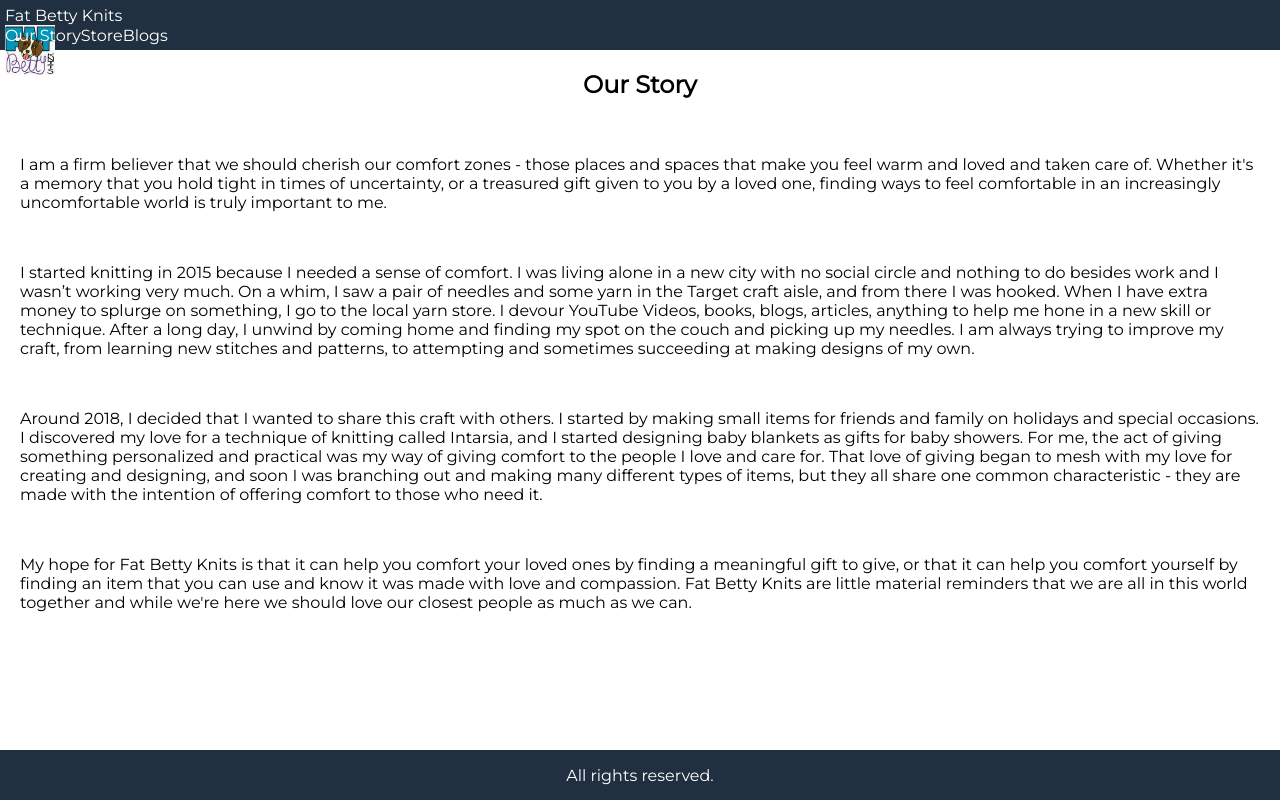
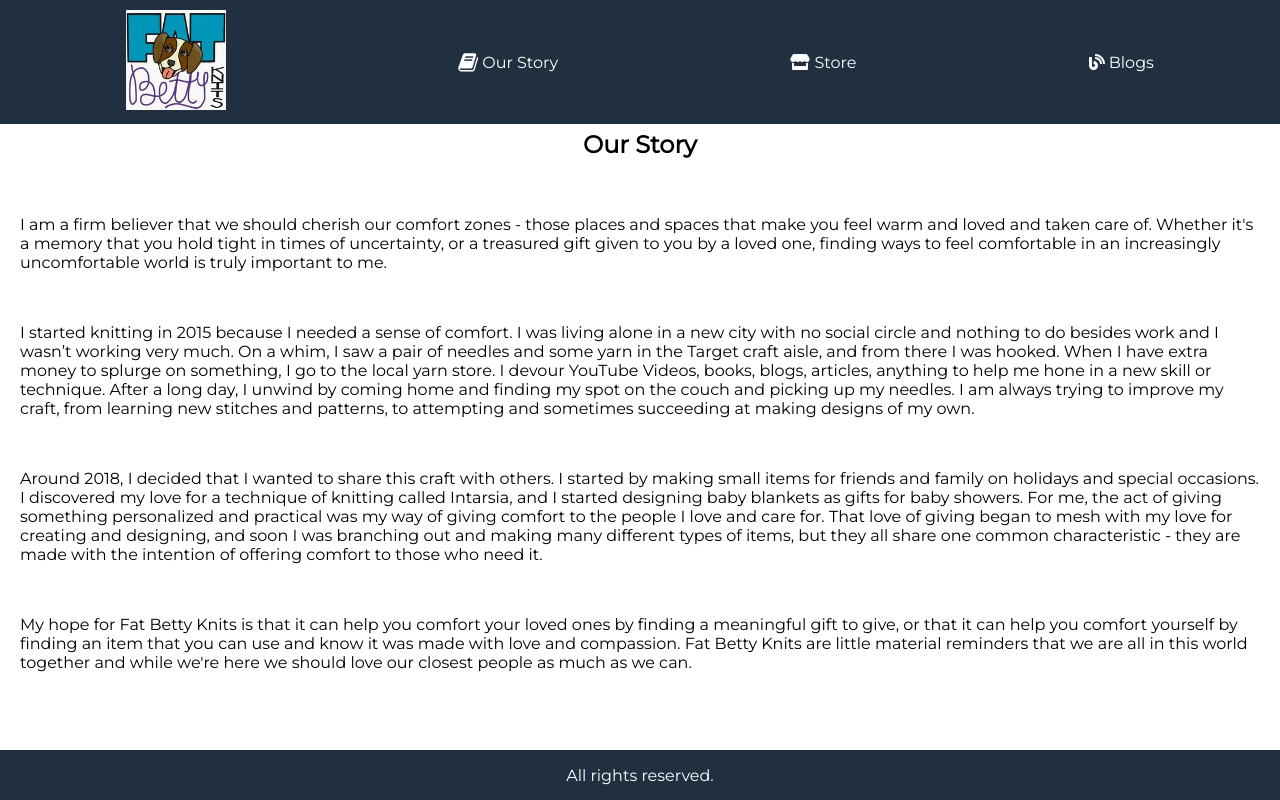
Before and after one commit to nico-nikolai/fbk-new-version, a React (Create React App) app: page /our-story in a window 1280 px wide. Built offline with nearby package versions, Linux system fonts and the light colour scheme.

Commit message:
Added Font Awesome and fixed links

```diff
--- a/src/components/Header.js
+++ b/src/components/Header.js
@@ -1,27 +1,38 @@
 import React, { Component } from "react";
 import { Link } from "react-router-dom";
-
-const headerStyle = {
-
-}
+import { Jumbotron } from "reactstrap";
+import { FontAwesomeIcon } from "@fortawesome/react-fontawesome";
+import { faStore, faBlog } from "@fortawesome/free-solid-svg-icons";
 
 export default class Header extends Component {
   render() {
     return (
-      <div style={{headerStyle}}>
-        <Link to="/home" onMouseOver="this.style.cursor='pointer'">
-          Fat Betty Knits
-          <div className="logo">
-        <img style={{height: "5rem", width: "5rem"}} src="/images/fbk-logo1.jpg" alt="Fat Betty Knits Logo"/>
-        </div>
+      <div className="header-content">
+        <Jumbotron fluid>
+          <Link to="/home" onMouseOver="this.style.cursor='pointer'">
+            <div className="logo">
+              <img
+                style={{ height: "10rem", width: "10rem" }}
+                src="/images/fbk-logo1.jpg"
+                alt="Fat Betty Knits Logo"
+              />
+            </div>
+          </Link>
+        </Jumbotron>
+        <Link to="/our-story">
+          <i className="fa fa-book fa-lg" /> Our Story
         </Link>
-
-        <Link to="/our-story">Our Story</Link>
-        <Link to="/store">Store</Link>
+        <Link to="/store">
+          <FontAwesomeIcon icon={faStore} />
+          <i className="fa fa-store fa-lg" /> Store
+        </Link>
+        <Link to="/blogs">
+          <FontAwesomeIcon icon={faBlog} />
+          <i className="fa fa-blog fa-lg" /> Blogs
+        </Link>
         <Link to="/admin" hidden>
           Admin
         </Link>
-        <Link to="/blogs">Blogs</Link>
       </div>
     );
   }
--- a/src/index.css
+++ b/src/index.css
@@ -33,15 +33,17 @@
   color: #ff8000;
 }
 
-header {
+.header-content {
   grid-area: header;
   align-items: center;
   background-color: #203040;
   color: white;
   display: flex;
-  justify-content: space-between;
-  padding: .5rem;
+  justify-content: space-around;
+  padding: 1rem;
+  margin:0;
 }
+
 
 header a {
   color: white;
@@ -62,14 +64,11 @@
   justify-content: center;
 }
 
-.logo {
-  height: .1rem;
-  width: .1rem;
-}
 
 .content {
   display: flex;
   flex-wrap: wrap;
+  margin-top: 8rem;
 }
 
 .main {
@@ -305,6 +304,7 @@
 
 .our {
   text-align: center;
+  margin-top: 8rem;
 }
 
 .story {
--- a/src/index.js
+++ b/src/index.js
@@ -1,6 +1,8 @@
 import React from 'react';
 import ReactDOM from 'react-dom';
 import './index.css';
+import 'font-awesome/css/font-awesome.css';
+import 'bootstrap-social/bootstrap-social.css';
 import App from './App';
 
 ReactDOM.render(
--- a/src/screens/Home.js
+++ b/src/screens/Home.js
@@ -4,7 +4,6 @@
     render() {
         return (
             <div>
-                Home
             </div>
         )
     }
```
